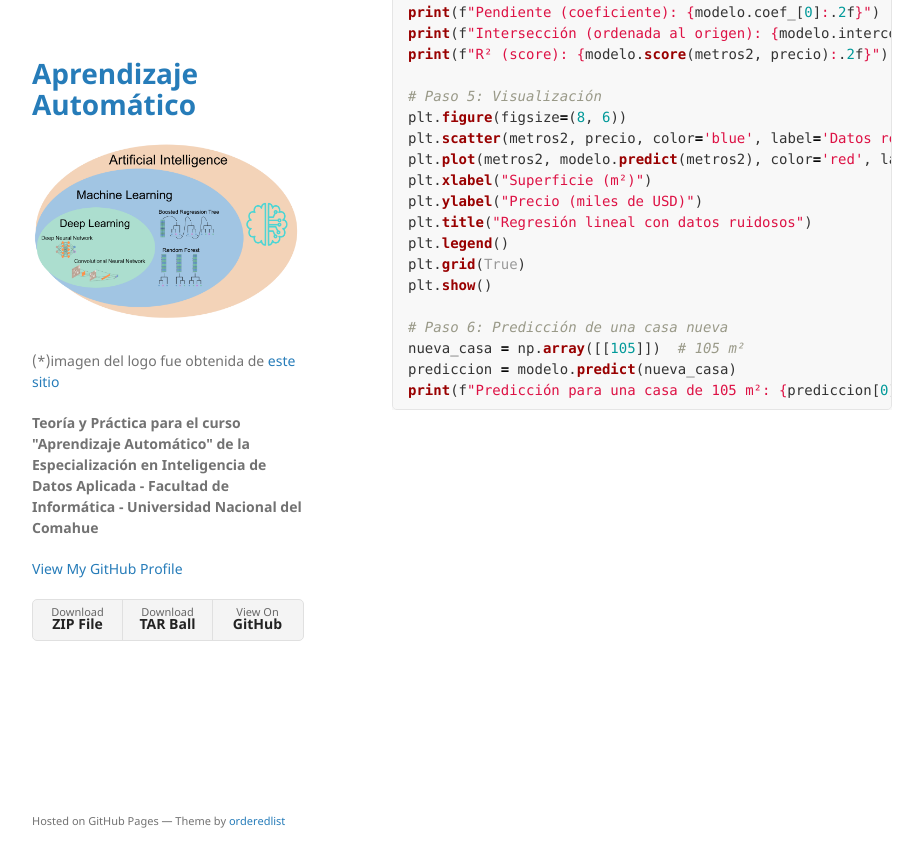
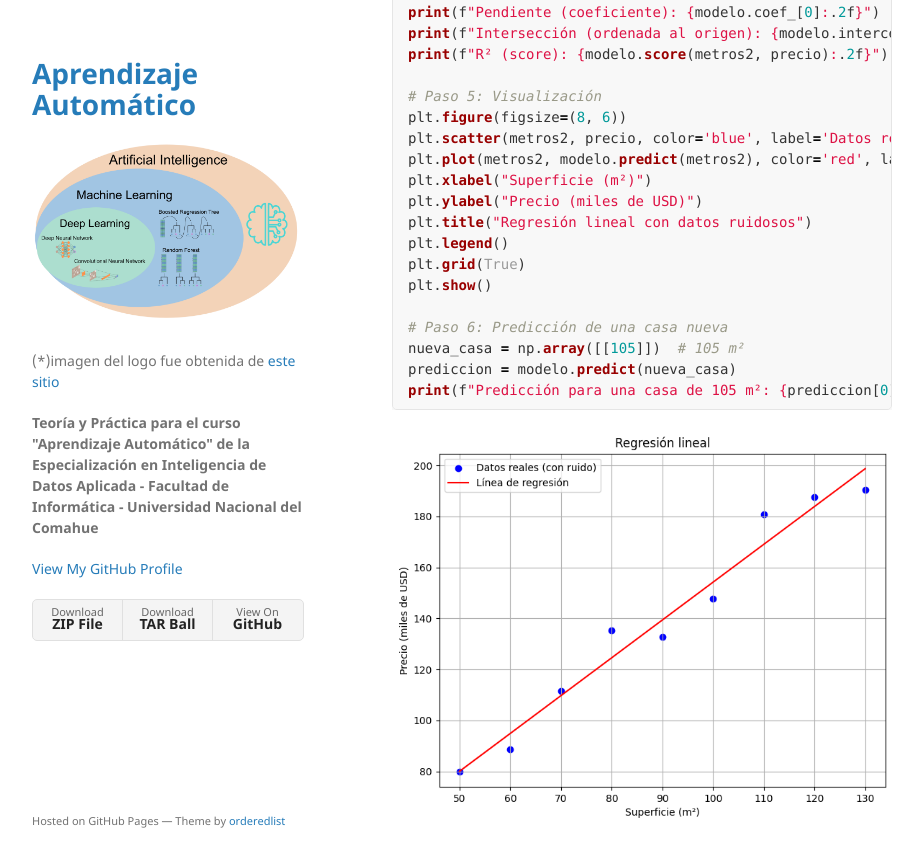
Before and after one commit to germanbraun/germanbraun.github.io, a Jekyll site: the page built from index.md, in a window 1280 px wide and 900 px high, scrolled down 1807 px. Shown: the top 867 px of the window, without its empty margins (178-1101 px from the left). Built offline with Jekyll 4.4.1, drawn with Linux system fonts in a browser that asks for light colours; our own code applies the rules of GitHub Pages for plain Markdown files.

Commit message:
regression image

````diff
--- a/index.md
+++ b/index.md
@@ -102,3 +102,4 @@ nueva_casa = np.array([[105]])  # 105 m²
 prediccion = modelo.predict(nueva_casa)
 print(f"Predicción para una casa de 105 m²: {prediccion[0]:.2f} mil USD")
 ```
+![Regresión](/assets/img/regression.png)
````
Also changed, not shown: assets/img/regression.png (added).
